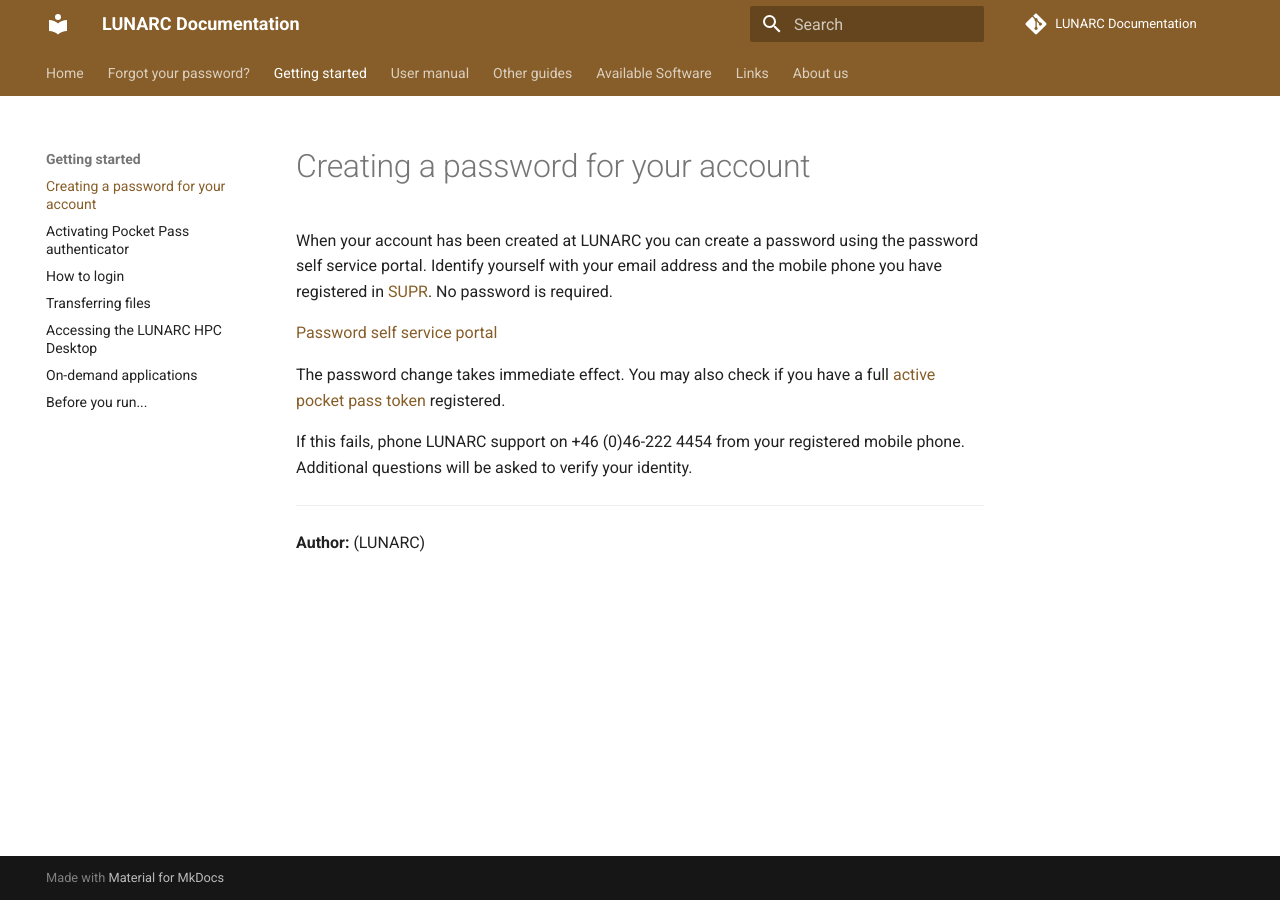
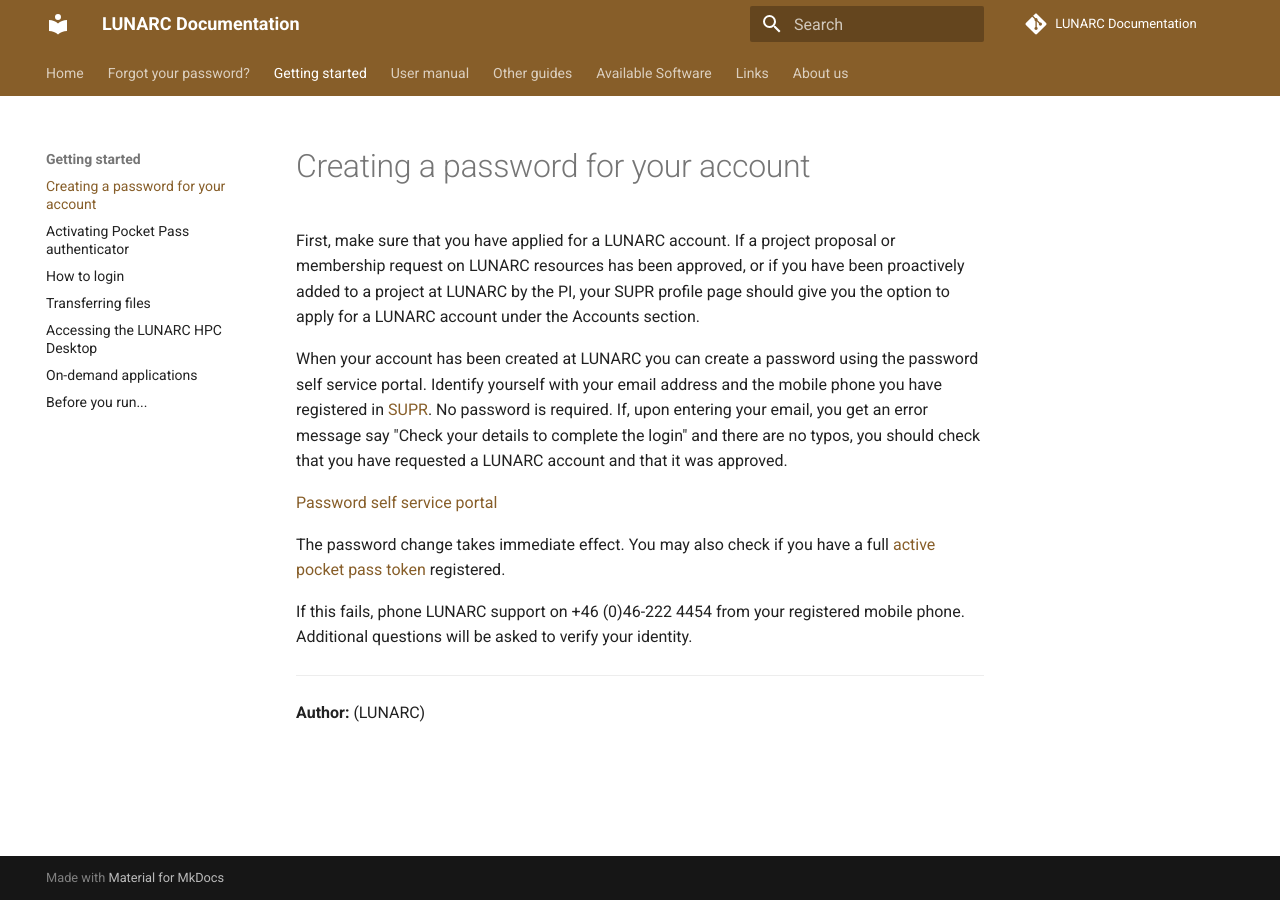
Before and after one commit to lunarc/lunarc_docs, an MkDocs documentation site: the page built from docs/getting_started/login_password.md, in a window 1280 px wide. Built offline with MkDocs 1.6.1 and Material for MkDocs 9.7.7, drawn with Linux system fonts in a browser that asks for light colours; comment, search, counter and statistics services are not loaded.

Commit message:
Update login_password.md
added details about LUNARC account requests because some people keep skipping that step before coming here

```diff
--- a/docs/getting_started/login_password.md
+++ b/docs/getting_started/login_password.md
@@ -1,6 +1,8 @@
 # Creating a password for your account
 
-When your account has been created at LUNARC you can create a password using the password self service portal. Identify yourself with your email address and the mobile phone you have registered in [SUPR](https://supr.naiss.se/person/). No password is required.
+First, make sure that you have applied for a LUNARC account. If a project proposal or membership request on LUNARC resources has been approved, or if you have been proactively added to a project at LUNARC by the PI, your SUPR profile page should give you the option to apply for a LUNARC account under the Accounts section.
+
+When your account has been created at LUNARC you can create a password using the password self service portal. Identify yourself with your email address and the mobile phone you have registered in [SUPR](https://supr.naiss.se/person/). No password is required. If, upon entering your email, you get an error message say "Check your details to complete the login" and there are no typos, you should check that you have requested a LUNARC account and that it was approved.
 
 [Password self service portal](https://phenix3.lunarc.lu.se/pss)
 
```
